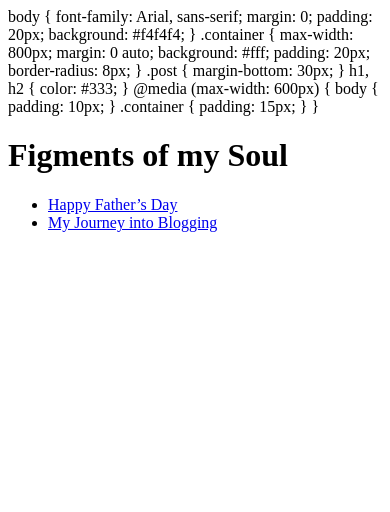
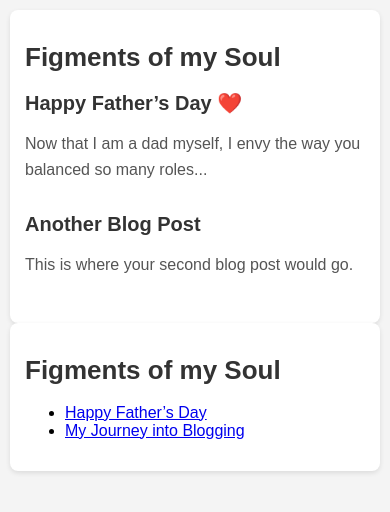
Before and after one commit to ms-academic/msourabh.github.io, a plain HTML site: page index.html in a window 390 px wide. Drawn offline with Linux system fonts and the light colour scheme.

Commit message:
Update index.html

```diff
--- a/index.html
+++ b/index.html
@@ -1,3 +1,9 @@
+<!DOCTYPE html>
+<html>
+<head>
+  <title>My Blog</title>
+  <meta name="viewport" content="width=device-width, initial-scale=1.0">
+  <style>
     body {
           font-family: Arial, sans-serif;
           margin: 0;
@@ -11,24 +17,57 @@ body {
           background: #fff;
           padding: 20px;
           border-radius: 8px;
+          box-shadow: 0 2px 5px rgba(0,0,0,0.1);
+    }
+    h1, h2 {
+      color: #333;
     }
 
     .post {
       margin-bottom: 30px;
     }
 
-h1, h2 {
-  color: #333;
+    .post p {
+      line-height: 1.6;
+      color: #555;
     }
-
     @media (max-width: 600px) {
     body {
       padding: 10px;
     }
+
     .container {
       padding: 15px;
     }
+
+    h1 {
+      font-size: 26px;
     }
+
+    h2 {
+      font-size: 20px;
+    }
+  }
+
+  </style>
+</head>
+<body>
+  <div class="container">
+    <h1>Figments of my Soul</h1>
+
+    <div class="post">
+      <h2>Happy Father’s Day ❤️</h2>
+      <p>Now that I am a dad myself, I envy the way you balanced so many roles...</p>
+    </div>
+
+    <div class="post">
+      <h2>Another Blog Post</h2>
+      <p>This is where your second blog post would go.</p>
+    </div>
+
+  </div>
+</body>
+</html>
 
 <div class="container">
   <h1>Figments of my Soul</h1>
```
Lines whose indentation alone changed are shown as unchanged.
